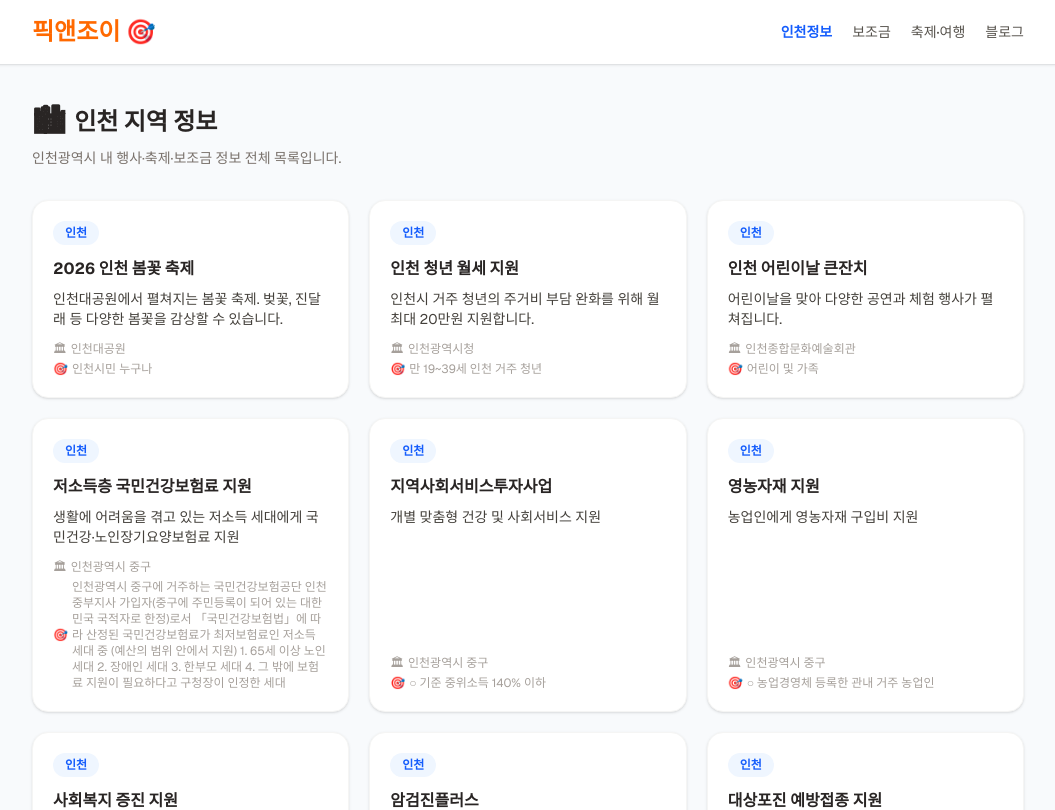
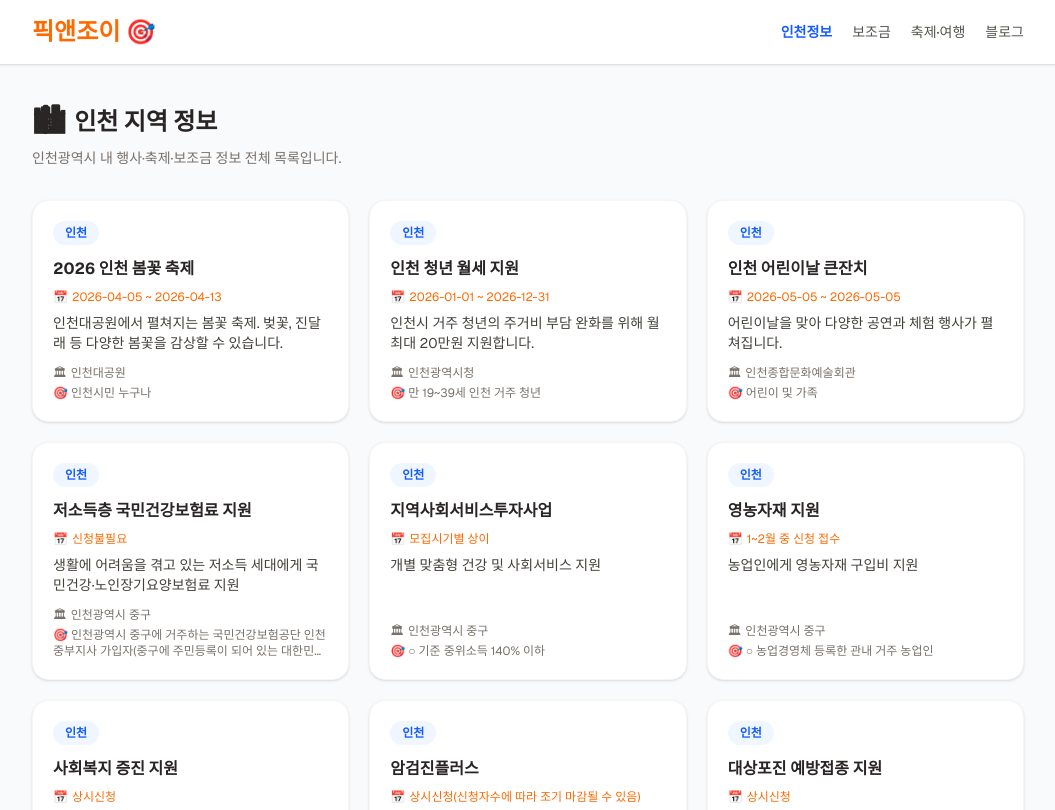
Before and after one commit to RoyHong01/my-local-info, a Next.js app: page /incheon in a window 1280 px wide. Shown: the top 810 px of the page, without its empty margins (112-1167 px from the left). Built offline with nearby package versions, Linux system fonts and the light colour scheme; no server answers.

Commit message:
인천/보조금 카드: 텍스트 정제, 날짜 표시, 말줄임 수정

```diff
--- a/src/app/incheon/page.tsx
+++ b/src/app/incheon/page.tsx
@@ -23,6 +23,9 @@ function getField(item: DataItem, keys: string[]): string {
   }
   return '';
 }
+
+const cleanText = (text: string) =>
+  text.replace(/[\r\n]+/g, ' ').replace(/\s+/g, ' ').trim();
 
 export default async function IncheonPage() {
   const all = await readJson('incheon.json');
@@ -58,17 +61,37 @@ export default async function IncheonPage() {
           <div className="grid grid-cols-1 md:grid-cols-2 lg:grid-cols-3 gap-5">
             {items.map((item, i) => {
               const name = getField(item, ['서비스명', 'name', 'title']);
-              const summary = getField(item, ['서비스목적요약', 'summary', 'description']);
-              const org = getField(item, ['소관기관명', 'location', 'addr1']);
-              const target = getField(item, ['지원대상', 'target']);
+              const rawSummary = cleanText(getField(item, ['서비스목적요약', 'summary', 'description']))
+                || cleanText(getField(item, ['지원내용'])).slice(0, 100)
+                || '상세 정보는 해당 서비스를 통해 확인하세요.';
+              const org = cleanText(getField(item, ['소관기관명', 'location', 'addr1']));
+              const target = cleanText(getField(item, ['지원대상', 'target']));
+              const startDate = getField(item, ['startDate']);
+              const deadline = getField(item, ['신청기한', 'endDate']);
+              const dateStr = startDate && deadline
+                ? `${startDate} ~ ${deadline}`
+                : deadline || startDate;
               return (
-                <div key={i} className="bg-white rounded-2xl p-5 shadow-sm border border-stone-100 hover:shadow-md hover:border-blue-200 transition-all duration-300 flex flex-col min-h-[180px]">
+                <div key={i} className="bg-white rounded-2xl p-5 shadow-sm border border-stone-100 hover:shadow-md hover:border-blue-200 transition-all duration-300 flex flex-col" style={{minHeight: '200px'}}>
                   <span className="inline-block px-3 py-1 bg-blue-50 text-blue-600 text-xs font-bold rounded-full mb-3 self-start">인천</span>
                   <h2 className="text-base font-bold mb-2 line-clamp-2 text-stone-800">{name}</h2>
-                  <p className="text-stone-700 text-sm line-clamp-3 overflow-hidden flex-grow">{summary || '상세 정보는 해당 서비스를 통해 확인하세요.'}</p>
-                  <div className="mt-3 space-y-1 text-xs text-stone-400">
-                    {org && <p className="flex items-center gap-1"><span>🏛</span> {org}</p>}
-                    {target && <p className="flex items-center gap-1"><span>🎯</span> {target}</p>}
+                  {dateStr && (
+                    <p className="text-xs text-orange-500 mb-2 flex items-center gap-1">
+                      <span>📅</span> {dateStr}
+                    </p>
+                  )}
+                  <p className="text-stone-700 text-sm mb-3"
+                     style={{display: '-webkit-box', WebkitLineClamp: 3, WebkitBoxOrient: 'vertical', overflow: 'hidden'}}>
+                    {rawSummary}
+                  </p>
+                  <div className="mt-auto space-y-1 text-xs text-stone-500">
+                    {org && <p className="flex items-center gap-1 truncate"><span>🏛</span> {org}</p>}
+                    {target && (
+                      <p className="flex items-center gap-1"
+                         style={{display: '-webkit-box', WebkitLineClamp: 2, WebkitBoxOrient: 'vertical', overflow: 'hidden'}}>
+                        <span>🎯</span> {target}
+                      </p>
+                    )}
                   </div>
                 </div>
               );
--- a/src/app/subsidy/page.tsx
+++ b/src/app/subsidy/page.tsx
@@ -23,6 +23,9 @@ function getField(item: DataItem, keys: string[]): string {
   }
   return '';
 }
+
+const cleanText = (text: string) =>
+  text.replace(/[\r\n]+/g, ' ').replace(/\s+/g, ' ').trim();
 
 export default async function SubsidyPage() {
   const all = await readJson('subsidy.json');
@@ -58,17 +61,36 @@ export default async function SubsidyPage() {
           <div className="grid grid-cols-1 lg:grid-cols-2 gap-5">
             {items.map((item, i) => {
               const name = getField(item, ['서비스명', 'name', 'title']);
-              const summary = getField(item, ['서비스목적요약', 'summary', 'description']);
-              const target = getField(item, ['지원대상', 'target']);
-              const org = getField(item, ['소관기관명', 'location']);
+              const rawSummary = cleanText(getField(item, ['서비스목적요약', 'summary', 'description']))
+                || '상세 정보는 해당 정책을 통해 확인하세요.';
+              const target = cleanText(getField(item, ['지원대상', 'target']));
+              const org = cleanText(getField(item, ['소관기관명', 'location']));
+              const startDate = getField(item, ['startDate']);
+              const deadline = getField(item, ['신청기한', 'endDate']);
+              const dateStr = startDate && deadline
+                ? `${startDate} ~ ${deadline}`
+                : deadline || startDate;
               return (
-                <div key={i} className="bg-white rounded-2xl p-5 shadow-sm border border-stone-100 hover:shadow-md hover:border-amber-200 transition-all duration-300 flex flex-col min-h-[180px]">
+                <div key={i} className="bg-white rounded-2xl p-5 shadow-sm border border-stone-100 hover:shadow-md hover:border-amber-200 transition-all duration-300 flex flex-col" style={{minHeight: '200px'}}>
                   <span className="inline-block px-3 py-1 bg-amber-50 text-amber-600 text-xs font-bold rounded-full mb-3 self-start">보조금</span>
                   <h2 className="text-base font-bold mb-2 text-stone-800">{name}</h2>
-                  <p className="text-stone-700 text-sm line-clamp-3 overflow-hidden flex-grow">{summary || '상세 정보는 해당 정책을 통해 확인하세요.'}</p>
-                  <div className="mt-3 space-y-1 text-xs text-stone-400">
-                    {target && <p className="flex items-center gap-1 line-clamp-2 overflow-hidden"><span>🎯</span> {target}</p>}
-                    {org && <p className="flex items-center gap-1"><span>🏛</span> {org}</p>}
+                  {dateStr && (
+                    <p className="text-xs text-orange-500 mb-2 flex items-center gap-1">
+                      <span>📅</span> {dateStr}
+                    </p>
+                  )}
+                  <p className="text-stone-700 text-sm mb-3"
+                     style={{display: '-webkit-box', WebkitLineClamp: 3, WebkitBoxOrient: 'vertical', overflow: 'hidden'}}>
+                    {rawSummary}
+                  </p>
+                  <div className="mt-auto space-y-1 text-xs text-stone-500">
+                    {target && (
+                      <p className="flex items-center gap-1"
+                         style={{display: '-webkit-box', WebkitLineClamp: 2, WebkitBoxOrient: 'vertical', overflow: 'hidden'}}>
+                        <span>🎯</span> {target}
+                      </p>
+                    )}
+                    {org && <p className="flex items-center gap-1 truncate"><span>🏛</span> {org}</p>}
                   </div>
                 </div>
               );
```
